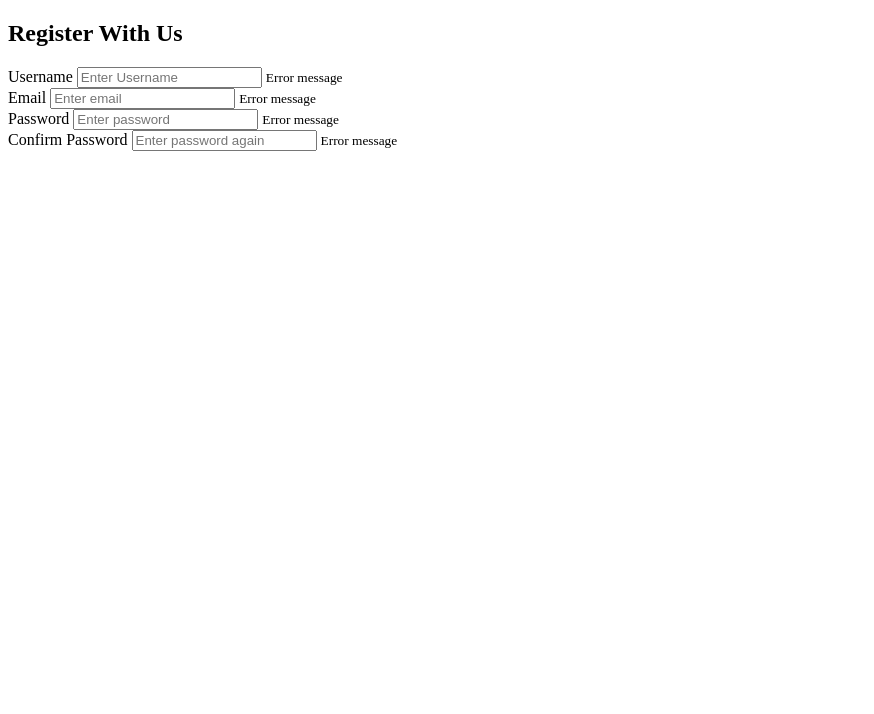
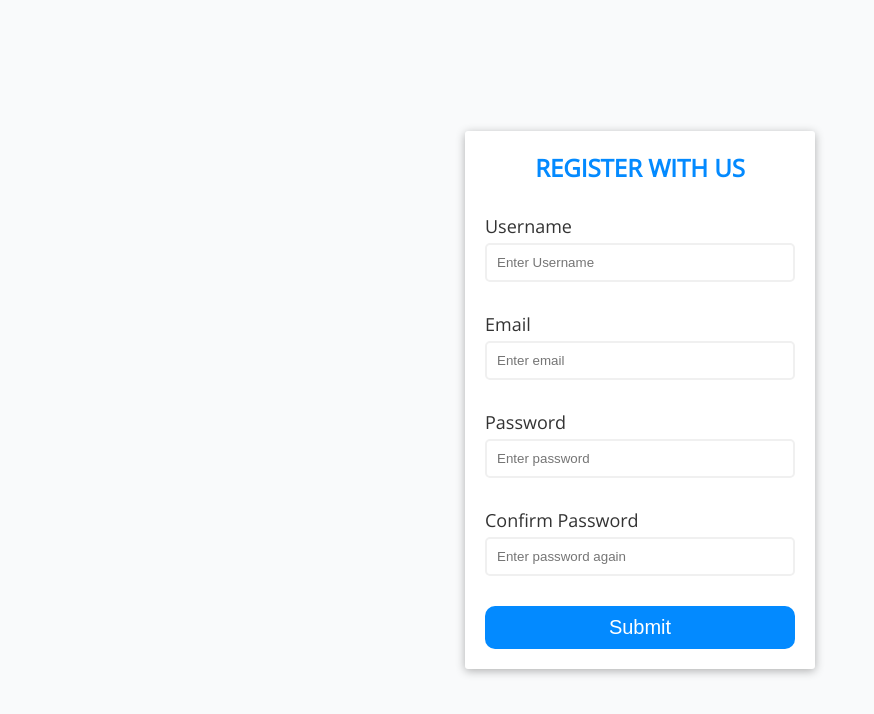
Before and after one commit to alfarukky/form-validator, a plain HTML site: page index.html in a window 1280 px wide. Shown: the whole page, without its empty margins (0-874 px from the left). Drawn offline with nearby package versions, Linux system fonts and the light colour scheme.

Commit message:
submit button added and styling for the form validation completed

```diff
--- a/index.html
+++ b/index.html
@@ -35,6 +35,7 @@
           />
           <small>Error message</small>
         </div>
+        <button type="submit" class="btn">Submit</button>
       </form>
     </div>
     <script src="app.js"></script>
--- a/style.css
+++ b/style.css
@@ -0,0 +1,100 @@
+@import url("https://fonts.googleapis.com/css2?family=Open+Sans:ital,wght@0,300;0,400;1,500&display=swap");
+
+*,
+*::before,
+*::after {
+  box-sizing: border-box;
+  margin: 0;
+  padding: 0;
+}
+
+html {
+  font-size: 62.5%;
+}
+
+body {
+  font-family: "Open Sans", sans-serif;
+  font-size: 1.6rem;
+  background-color: #f9fafb;
+  color: #333;
+}
+
+.container {
+  display: flex;
+  align-items: center;
+  justify-content: center;
+  min-height: 100vh;
+}
+
+h2 {
+  text-align: center;
+  text-transform: uppercase;
+  margin-bottom: 3rem;
+  color: rgba(3, 138, 255, 1);
+}
+.form {
+  width: 35rem;
+  background-color: #fff;
+  box-shadow: 0px 2px 10px rgba(0, 0, 0, 0.3);
+  padding: 2rem;
+  border-radius: 3px;
+}
+.form-control {
+  margin-bottom: 3rem;
+  position: relative;
+}
+
+.form-control label {
+  display: block;
+  margin-bottom: 0.5rem;
+  font-size: 1.8rem;
+  font-weight: 400;
+}
+
+.form-control input {
+  border: 2px solid #f0f0f0;
+  display: block;
+  width: 100%;
+  padding: 1rem;
+  border-radius: 5px;
+}
+
+.form-control input:focus {
+  outline: none;
+  border-color: RGB(11, 127, 171, 1);
+}
+
+.form-control small {
+  color: RGB(209 53 53);
+  position: absolute;
+  bottom: -1;
+  left: 0;
+  visibility: hidden;
+}
+
+.form-control.error small {
+  visibility: visible;
+}
+
+.form-control.error input {
+  border-color: RGB(246, 71, 71);
+}
+.form-control.error input {
+  border-color: RGB(246, 71, 71);
+}
+
+.form-control.success input {
+  border-color: rgba(46, 204, 113);
+}
+
+.btn {
+  border: 0;
+  cursor: pointer;
+  display: block;
+  font-size: 2rem;
+  color: #fff;
+  background-color: rgba(3, 138, 255, 1);
+  border-radius: 1rem;
+  width: 100%;
+  padding: 1rem;
+}
```
